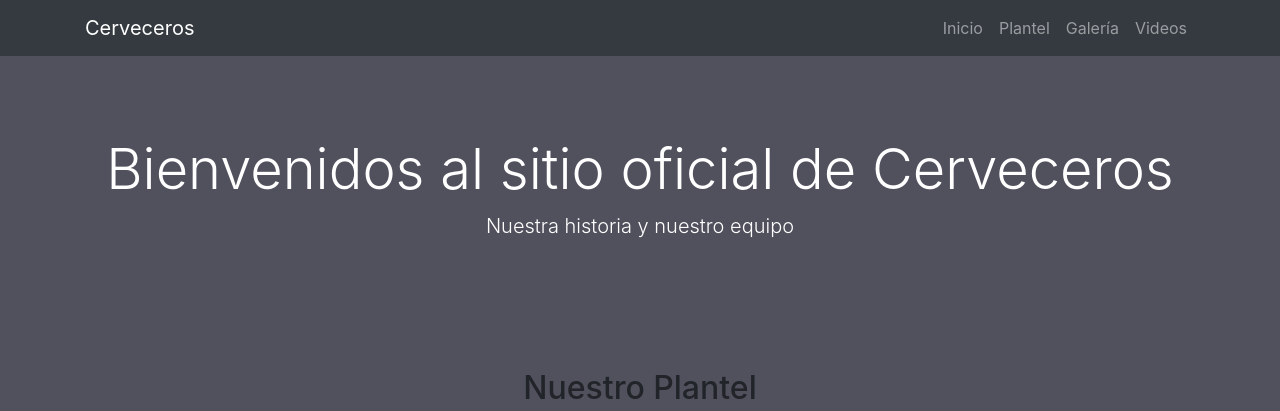
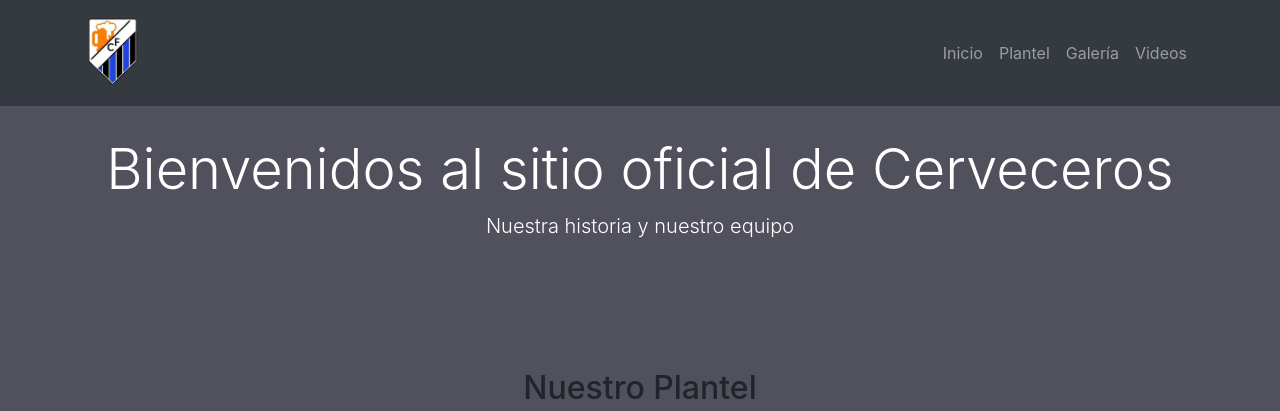
Before and after one commit to AlanPaz24/CRVC, a plain HTML site: page index.html in a window 1280 px wide. Shown: the top 411 px of the page. Drawn offline with nearby package versions, Linux system fonts and the light colour scheme.

Commit message:
se agrego logo

```diff
--- a/index.html
+++ b/index.html
@@ -10,7 +10,9 @@
 <body>
     <nav class="navbar navbar-expand-lg navbar-dark bg-dark fixed-top">
         <div class="container">
-            <a class="navbar-brand" href="#inicio">Cerveceros</a>
+            <a class="navbar-brand" href="#inicio">
+                <img src="./images/1719532844986.png" alt="logo" class="logo-img">
+            </a>
             <button class="navbar-toggler" type="button" data-toggle="collapse" data-target="#navbarNav" aria-controls="navbarNav" aria-expanded="false" aria-label="Toggle navigation">
                 <span class="navbar-toggler-icon"></span>
             </button>
--- a/styles.css
+++ b/styles.css
@@ -6,6 +6,10 @@ body {
 
 section {
     padding: 4rem 0;
+}
+.logo-img {
+    height: 80px; /* Ajusta la altura según tus necesidades */
+    width: auto;
 }
 
 #inicio {
```
Also changed, not shown: images/1719532844986.png (added).
